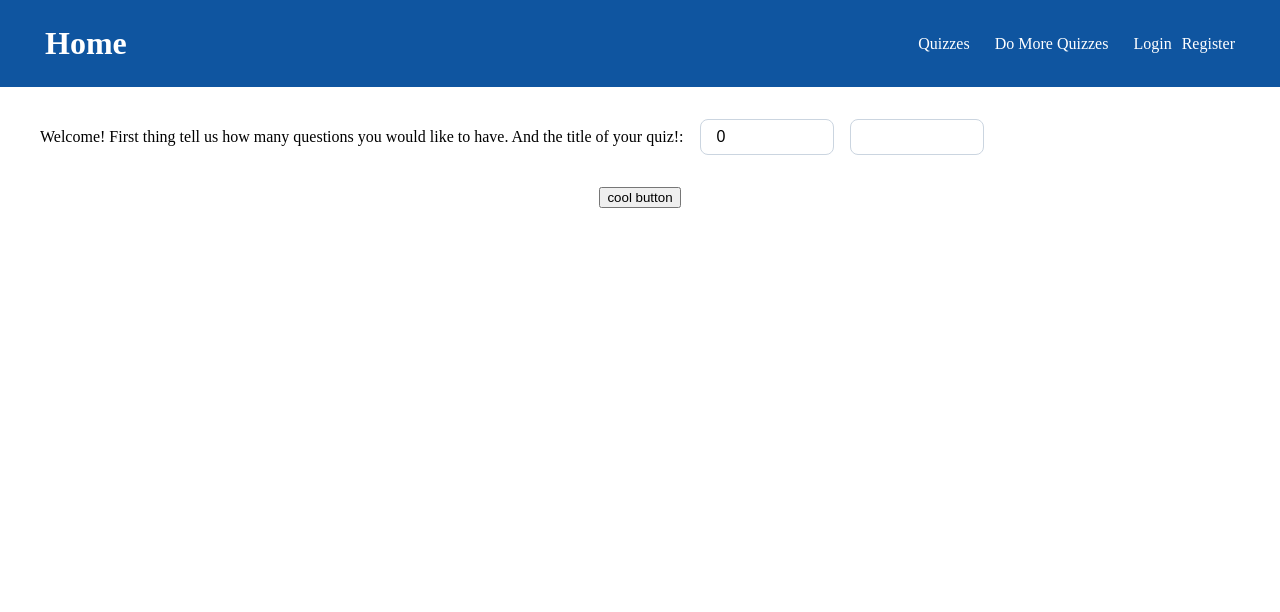
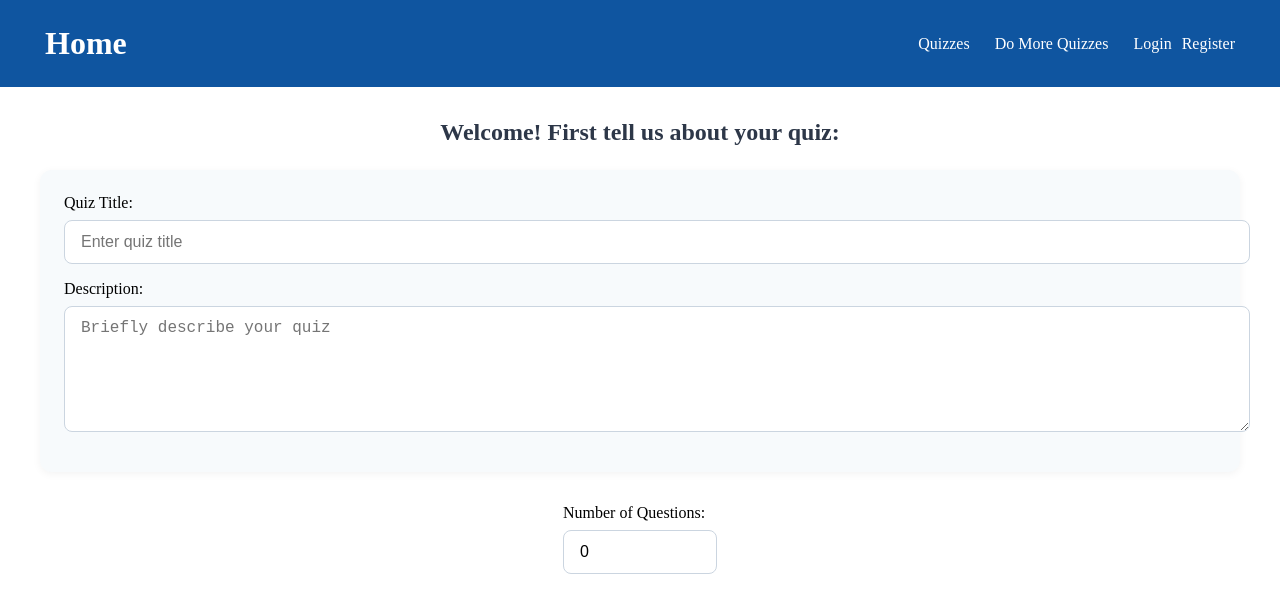
Before and after one commit to O-Alidzhikov/GeoQuiz, a React (Vite) app in the folder GeographyQuiz/: page /quiz-create in a window 1280 px wide. Shown: the top 612 px of the page. Built offline with nearby package versions, Linux system fonts and the light colour scheme.

Commit message:
made some visual updates and updated the quizSchema

```diff
--- a/GeographyQuiz/src/components/questionGenerator/questionGenerator.css
+++ b/GeographyQuiz/src/components/questionGenerator/questionGenerator.css
@@ -5,28 +5,81 @@
   padding: 2rem;
 }
 
-  .quiz-generator-container {
+.question-header h4 {
+  text-align: center;
+  font-size: 1.5rem;
+  margin-bottom: 1.5rem;
+  color: #2d3748;
+}
+
+.quiz-settings-card {
+  background: #f7fafc;
+  padding: 1.5rem;
+  border-radius: 12px;
+  box-shadow: 0 2px 8px rgba(0, 0, 0, 0.05);
+  margin-bottom: 2rem;
+}
+
+.input-group {
   display: flex;
   flex-direction: column;
-    align-items: center; /* Added */
-    gap: 2rem;
+  gap: 0.5rem;
+  margin-bottom: 1rem;
+}
+
+.input-group input,
+.input-group textarea {
+  padding: 0.75rem 1rem;
+  border: 1px solid #cbd5e0;
+  border-radius: 8px;
+  font-size: 1rem;
+  width: 100%;
+  transition: border-color 0.3s ease, box-shadow 0.3s ease;
+}
+
+.input-group textarea {
+  resize: vertical;
+  min-height: 100px;
+}
+
+.full-width {
   width: 100%;
 }
+
 .controls {
   margin-bottom: 2rem;
   display: flex;
   align-items: center;
   gap: 1rem;
   flex-wrap: wrap;
+  justify-content: center;
 }
 
 .controls input {
-    padding: 0.5rem 1rem;
-    border: 1px solid #cbd5e0;
+  width: 120px;
+}
+
+.quiz-generator-container {
+  display: flex;
+  flex-direction: column;
+  align-items: center;
+  gap: 2rem;
+  width: 100%;
+}
+
+button[type="submit"] {
+  padding: 0.75rem 1.5rem;
+  background-color: #3182ce;
+  color: white;
+  border: none;
   border-radius: 8px;
   font-size: 1rem;
-    width: 100px;
-    transition: border-color 0.3s ease, box-shadow 0.3s ease;
+  cursor: pointer;
+  transition: background-color 0.3s ease;
+}
+
+button[type="submit"]:hover {
+  background-color: #2b6cb0;
 }
 
 @media (max-width: 768px) {
@@ -38,4 +91,8 @@
     flex-direction: column;
     align-items: flex-start;
   }
+
+  .quiz-settings-card {
+    padding: 1rem;
   }
+}
--- a/GeographyQuiz/src/components/questionGenerator/questionGenerator.jsx
+++ b/GeographyQuiz/src/components/questionGenerator/questionGenerator.jsx
@@ -1,20 +1,21 @@
 import React, { useState } from "react";
 import QuizCreate from "./quiz create/QuizCreate";
-import { createQuiz } from "../../services/quizService"
+import { createQuiz } from "../../services/quizService";
 import { useNavigate } from "react-router";
-import "./questionGenerator.css"
+import "./questionGenerator.css";
 
 export default function QuestionGenerator() {
   const [numberQuestions, setNumberQuestions] = useState(0);
-  const [quizTitle, setQuizTitle] = useState("")
+  const [quizTitle, setQuizTitle] = useState("");
+  const [quizDescription, setDescription] = useState("");
 
-    const navigate = useNavigate()
+  const navigate = useNavigate();
 
- async function  formHandler (e){
+  async function formHandler(e) {
     e.preventDefault();
     const quizData = Object.fromEntries(new FormData(e.currentTarget));
 
-    let questions = []
+    let questions = [];
 
     for (let i = 1; i <= numberQuestions; i++) {
       questions.push({
@@ -26,30 +27,67 @@ export default function QuestionGenerator() {
         answer: quizData[`answer - ${i}`],
       });
     }
+    const quiz = {
+      title: quizTitle,
+      questions: questions,
+      description:quizDescription,
+    };
 
-    console.log(questions);
-   await createQuiz(questions)
-   navigate("/")
+    console.log(quiz);
+    await createQuiz(quiz);
+    navigate("/");
   }
 
   return (
     <div className="question-generator-container">
+      <div className="question-header">
+        <h4>Welcome! First tell us about your quiz:</h4>
+      </div>
+
+      <div className="quiz-settings-card">
+        <div className="input-group full-width">
+          <label htmlFor="quiz-title">Quiz Title:</label>
+          <input
+            type="text"
+            id="quiz-title"
+            value={quizTitle}
+            onChange={(e) => setQuizTitle(e.target.value)}
+            placeholder="Enter quiz title"
+          />
+        </div>
+
+        <div className="input-group full-width">
+          <label htmlFor="quiz-description">Description:</label>
+          <textarea
+            id="quiz-description"
+            value={quizDescription}
+            onChange={(e) => setDescription(e.target.value)}
+            placeholder="Briefly describe your quiz"
+          />
+        </div>
+      </div>
+
       <div className="controls">
-        <label>Welcome! First thing tell us how many questions you would like to have. And the title of your quiz!:</label>
-        <input
-          type="number"
-          min="0"
-          value={numberQuestions}
-          onChange={(e) => setNumberQuestions(Math.max(0, Number(e.target.value)))}
-        />
-        <input type="text" value={quizTitle} onChange={(e) => setQuizTitle(String(e.target.value))}/>
+        <div className="input-group">
+          <label htmlFor="question-count">Number of Questions:</label>
+          <input
+            type="number"
+            id="question-count"
+            min="0"
+            value={numberQuestions}
+            onChange={(e) =>
+              setNumberQuestions(Math.max(0, Number(e.target.value)))
+            }
+            onWheel={(e) => e.target.blur()}
+          />
+        </div>
       </div>
 
       <form className="quiz-generator-container" onSubmit={formHandler}>
         {[...Array(numberQuestions)].map((_, i) => (
           <QuizCreate key={i} questionNumber={i + 1} />
         ))}
-        <button type="submit" >cool button</button>
+        {numberQuestions > 0 && <button type="submit">Create Quiz</button>}
       </form>
     </div>
   );
```
Also changed, not shown: 1 other file (tests, documents, lock files or other folders). Lines whose indentation alone changed are shown as unchanged.
